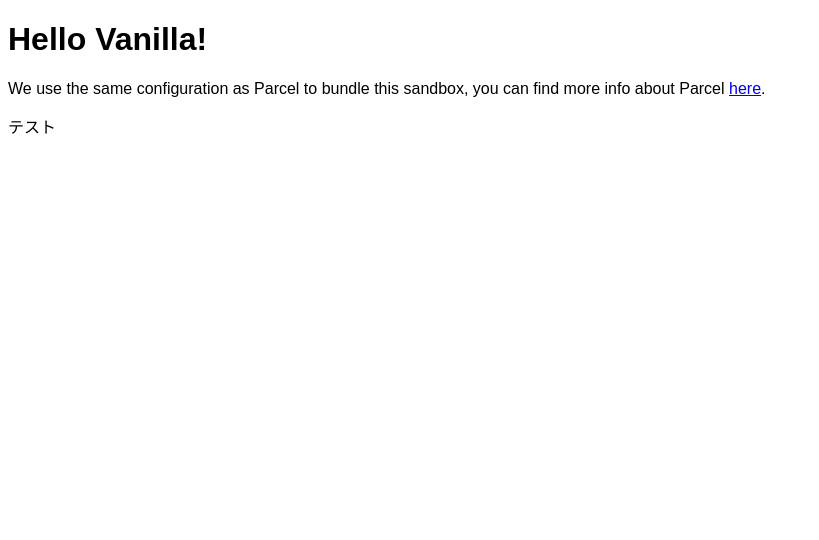
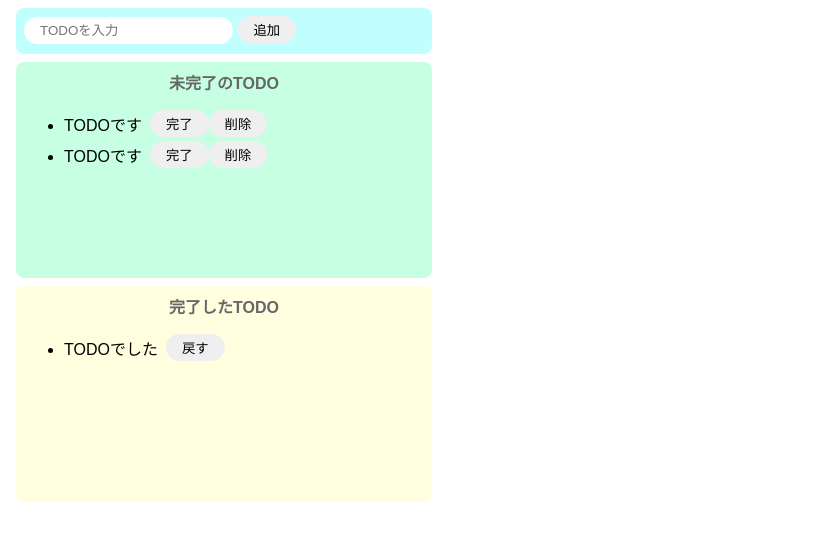
Before and after one commit to IvyValley/codesandbox-test, a website built with Parcel: page index.html in a window 1280 px wide. Shown: the whole page, without its empty margins (0-819 px from the left). Built offline with nearby package versions, Linux system fonts and the light colour scheme.

Commit message:
30まで実装

```diff
--- a/index.html
+++ b/index.html
@@ -1,14 +1,40 @@
 <!DOCTYPE html>
 <html>
   <head>
-    <title>Parcel Sandbox</title>
+    <title>TODO</title>
     <meta charset="UTF-8" />
+    <link rel="stylesheet" href="src/styles.css" />
   </head>
 
   <body>
-    <div id="app"></div>
-    <p>テスト</p>
-
+    <div class="input-area">
+      <input placeholder="TODOを入力" />
+      <button>追加</button>
+    </div>
+    <div class="incomplete-area">
+      <p class="title">未完了のTODO</p>
+      <ul>
+        <div class="list-row">
+          <li>TODOです</li>
+          <button>完了</button>
+          <button>削除</button>
+        </div>
+        <div class="list-row">
+          <li>TODOです</li>
+          <button>完了</button>
+          <button>削除</button>
+        </div>
+      </ul>
+    </div>
+    <div class="complete-area">
+      <p class="title">完了したTODO</p>
+      <ul>
+        <div class="list-row">
+          <li>TODOでした</li>
+          <button>戻す</button>
+        </div>
+      </ul>
+    </div>
     <script src="src/index.js"></script>
   </body>
 </html>
--- a/src/index.js
+++ /dev/null
@@ -1,10 +0,0 @@
-import "./styles.css";
-
-document.getElementById("app").innerHTML = `
-<h1>Hello Vanilla!</h1>
-<div>
-  We use the same configuration as Parcel to bundle this sandbox, you can find more
-  info about Parcel
-  <a href="https://parceljs.org" target="_blank" rel="noopener noreferrer">here</a>.
-</div>
-`;
--- a/src/styles.css
+++ b/src/styles.css
@@ -1,3 +1,66 @@
 body {
   font-family: sans-serif;
 }
+
+input {
+  border-radius: 16px;
+  border: none;
+  padding: 6px 16px;
+  outline: none;
+}
+
+button {
+  border-radius: 16px;
+  border: none;
+  padding: 4px 16px;
+}
+
+button:hover {
+  background-color: #ff7f77;
+  color: #ffffff;
+  cursor: pointer;
+}
+
+li {
+  margin-right: 8px;
+}
+
+.input-area {
+  background-color: #c1ffff;
+  width: 400px;
+  height: 30px;
+  padding: 8px;
+  margin: 8px;
+  border-radius: 8px;
+}
+
+.incomplete-area {
+  background-color: #c6ffe2;
+  width: 400px;
+  min-height: 200px;
+  padding: 8px;
+  margin: 8px;
+  border-radius: 8px;
+}
+
+.complete-area {
+  background-color: #ffffe0;
+  width: 400px;
+  min-height: 200px;
+  padding: 8px;
+  margin: 8px;
+  border-radius: 8px;
+}
+
+.title {
+  text-align: center;
+  margin-top: 0px;
+  font-weight: bold;
+  color: #666666;
+}
+
+.list-row {
+  display: flex;
+  align-items: center;
+  padding-bottom: 4px;
+}
```
